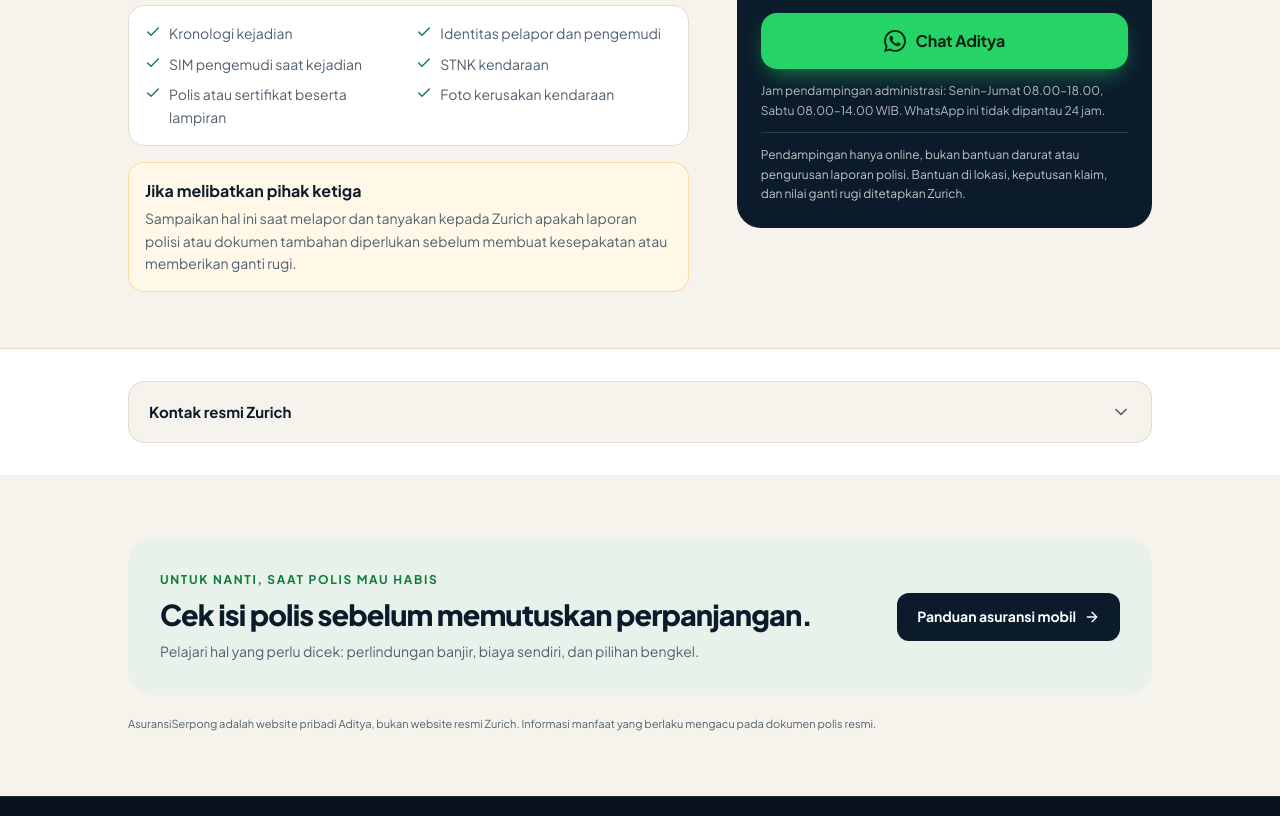
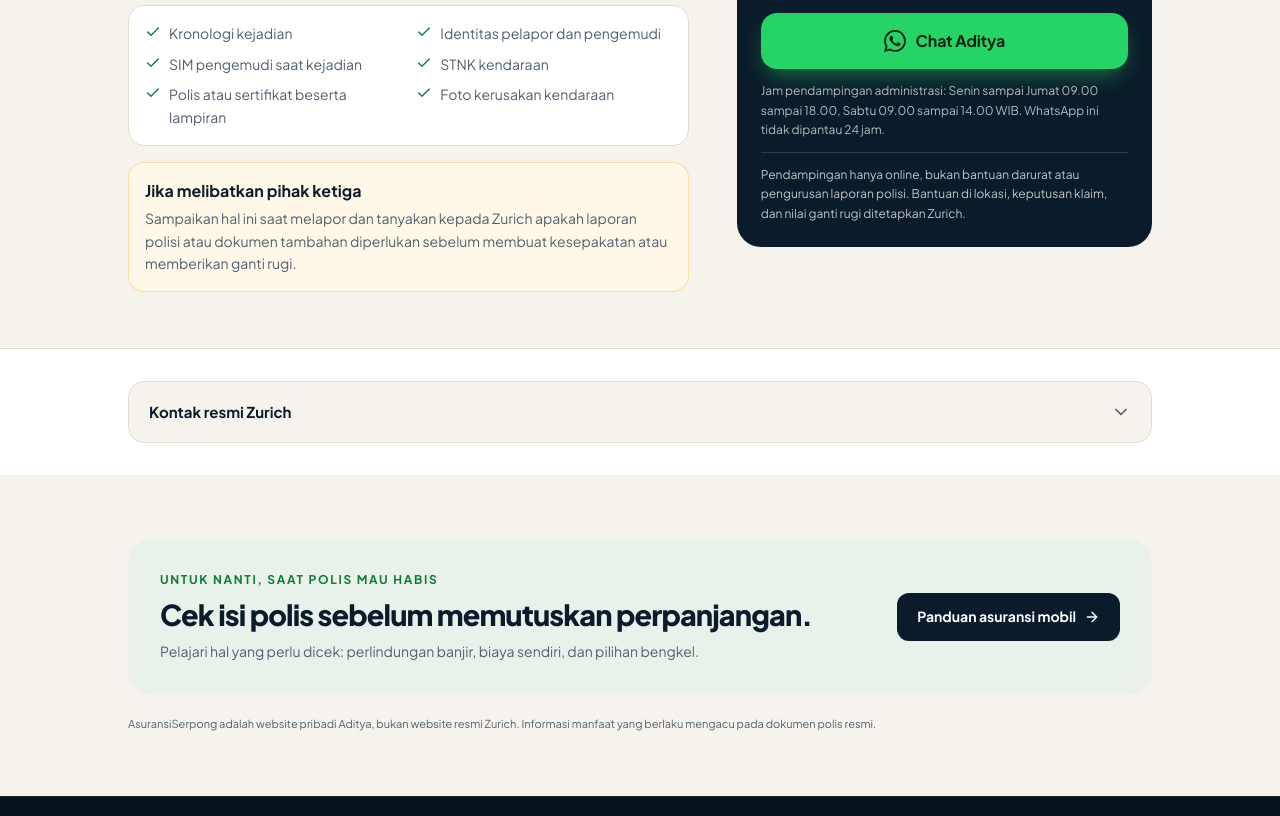
Before and after one commit to ahloen/asuransiserpong-astro, an Astro site: page /nomor-darurat-zurich in a window 1280 px wide. Shown: the part 1909-2725 px from the top of the page. Built offline with nearby package versions, Linux system fonts and the light colour scheme; Astro itself is replaced by a stand-in of ours.

Commit message:
copy: nomor-darurat-zurich

```diff
--- a/src/pages/nomor-darurat-zurich.astro
+++ b/src/pages/nomor-darurat-zurich.astro
@@ -190,7 +190,7 @@ const claimDocuments = [
           <h3 id="zurich-claim-help" class="mt-2 font-display text-xl font-bold">Bantuan klaim online</h3>
           <p class="mt-2 text-sm leading-relaxed text-white/80">Saya bisa bantu memahami kelengkapan berkas dan langkah pelaporan, serta mencari informasi bengkel rekanan. Mulai dari kronologi singkat; jangan kirim dokumen sensitif sebelum diminta dan pastikan kanal pengirimannya terverifikasi.</p>
           <WaButton message={claimMessage} class="mt-4 w-full">Chat Aditya</WaButton>
-          <p class="mt-3 text-xs leading-relaxed text-white/70">Jam pendampingan administrasi: Senin–Jumat 08.00–18.00, Sabtu 08.00–14.00 WIB. WhatsApp ini tidak dipantau 24 jam.</p>
+          <p class="mt-3 text-xs leading-relaxed text-white/70">Jam pendampingan administrasi: Senin sampai Jumat 09.00 sampai 18.00, Sabtu 09.00 sampai 14.00 WIB. WhatsApp ini tidak dipantau 24 jam.</p>
           <p class="mt-3 border-t border-white/15 pt-3 text-xs leading-relaxed text-white/75">Pendampingan hanya online, bukan bantuan darurat atau pengurusan laporan polisi. Bantuan di lokasi, keputusan klaim, dan nilai ganti rugi ditetapkan Zurich.</p>
         </aside>
       </div>
```
